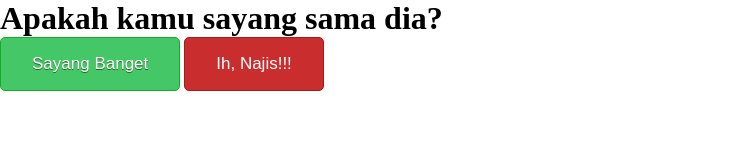
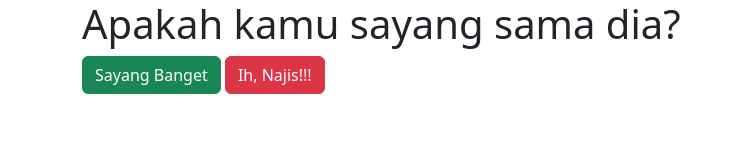
Before and after one commit to DykiSA/dykisa.github.io, a plain HTML site: page sidoi/index.html in a window 1280 px wide. Shown: the whole page, without its empty margins (0-743 px from the left). Drawn offline with nearby package versions, Linux system fonts and the light colour scheme.

Commit message:
use bootstrap 5 css framework

```diff
--- a/sidoi/index.html
+++ b/sidoi/index.html
@@ -6,55 +6,13 @@
     <meta name="viewport" content="width=device-width, initial-scale=1.0">
     <meta name="description" content="Jawab pertanyaan dari si doi sekarang">
     <title>Pertanyaan dari si Doi</title>
+    <link href="https://cdn.jsdelivr.net/npm/bootstrap@5.2.2/dist/css/bootstrap.min.css" rel="stylesheet" integrity="sha384-Zenh87qX5JnK2Jl0vWa8Ck2rdkQ2Bzep5IDxbcnCeuOxjzrPF/et3URy9Bv1WTRi" crossorigin="anonymous">
+</head>
+<body class="container">
+    <h1>Apakah kamu sayang sama <span id="nama-doi"></span>?</h1>
 
-    <style>
-        * {
-            margin: 0;
-            padding: 0;
-        }
-        body {
-            position: relative;
-        }
-        .btn {
-            border-radius:5px;
-            border-style: solid;
-            border-width: 1px;
-            display:inline-block;
-            cursor:pointer;
-            color:#ffffff;
-            font-family:Arial;
-            font-size:17px;
-            padding:16px 31px;
-            text-decoration:none;
-        }
-        .btn:active {
-            position:relative;
-            top:1px;
-        }
-        .btn.green {
-            text-shadow:0px 1px 0px #2f6627;
-            background-color:#44c767;
-            border-color: #18ab29;
-        }
-        .btn.green:hover {
-            background-color:#1cbf68;
-        }
-        .btn.red {
-            background-color:#bf0707d7;
-            border-color: #ab1818;
-        }
-        .btn.red:hover {
-            background-color:#a90808d7;
-        }
-    </style>
-</head>
-<body>
-    <h1>
-        Apakah kamu sayang sama <span id="nama-doi"></span>?
-    </h1>
-
-    <button class="btn green" id="btn-positive">Sayang Banget</button>
-    <button class="btn red" id="btn-negative">Ih, Najis!!!</button>
+    <button class="btn btn-success" id="btn-positive">Sayang Banget</button>
+    <button class="btn btn-danger" id="btn-negative">Ih, Najis!!!</button>
 
     <script>
         let urlParams;
@@ -73,14 +31,14 @@
         function handlePositiveFeedback(e) {
             const isPrank = getUrlParam('prank') || false;
             const siDoi = getUrlParam('name') || 'dia';
-            const body = document.getElementsByTagName('body');
+            const body = document.getElementsByTagName('body')[0];
             if (isPrank) {
-                body[0].innerHTML = `
+                body.innerHTML = `
                     <h1>Terimakasih telah sayang sama ${siDoi}! 😊😊😊</h1>
                     <p>Tapi maaf si <strong>${siDoi}</strong> gak sayang sama kamu. 😞🤪🤪</p>
                 `;
             } else {
-                body[0].innerHTML = `
+                body.innerHTML = `
                     <h1>Terimakasih telah sayang sama ${siDoi}! 😊😊😊</h1>
                     <p>Si <strong>${siDoi}</strong> juga sayang sama kamu. ❤️❤️❤️</p>
                 `;
```
